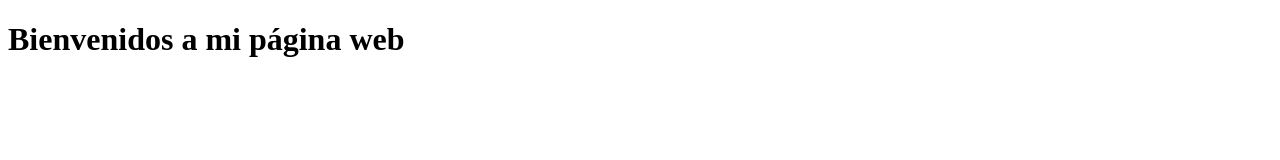
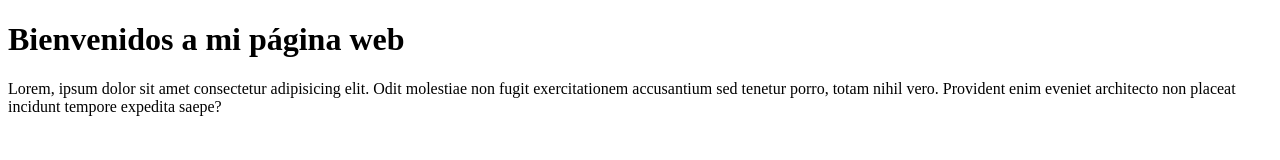
Before and after one commit to gonzalofsantillan/repositoriomv, a plain HTML site: page index.html in a window 1280 px wide. Drawn offline with Linux system fonts and the light colour scheme.

Commit message:
Le agregué un elemento de párrafo después del título

```diff
--- a/index.html
+++ b/index.html
@@ -7,5 +7,8 @@
 </head>
 <body>
     <h1>Bienvenidos a mi página web</h1>
+    <p>
+        Lorem, ipsum dolor sit amet consectetur adipisicing elit. Odit molestiae non fugit exercitationem accusantium sed tenetur porro, totam nihil vero. Provident enim eveniet architecto non placeat incidunt tempore expedita saepe?
+    </p>
 </body>
 </html>
```
